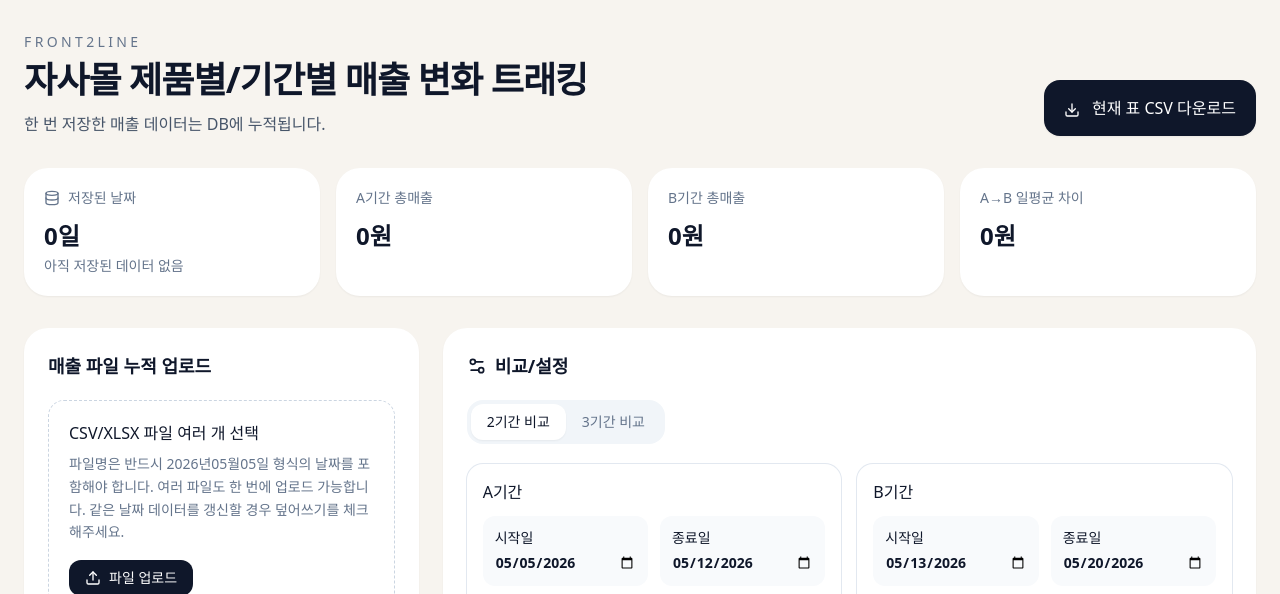
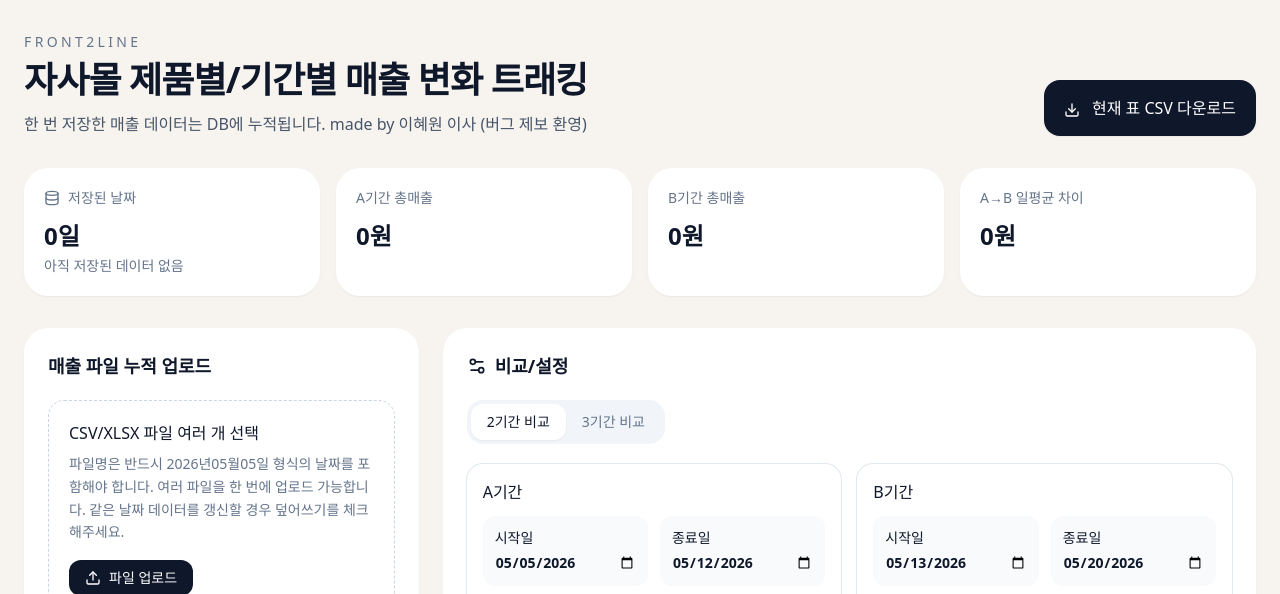
Before and after one commit to hwlee224/front2line-product, a Next.js app: page / in a window 1280 px wide. Shown: the top 594 px of the page. Built offline with nearby package versions, Linux system fonts and the light colour scheme; no server answers.

Commit message:
change upper message

```diff
--- a/app/page.tsx
+++ b/app/page.tsx
@@ -183,7 +183,7 @@ export default function Page() {
           <div>
             <p className="mb-2 text-sm tracking-[0.24em] text-slate-500">FRONT2LINE</p>
             <h1 className="text-4xl font-semibold tracking-tight">자사몰 제품별/기간별 매출 변화 트래킹</h1>
-            <p className="mt-3 max-w-2xl text-slate-600">한 번 저장한 매출 데이터는 DB에 누적됩니다.</p>
+            <p className="mt-3 max-w-2xl text-slate-600">한 번 저장한 매출 데이터는 DB에 누적됩니다. made by 이혜원 이사 (버그 제보 환영)</p>
           </div>
           <button onClick={downloadCsv} className="rounded-2xl bg-slate-900 px-5 py-4 text-white shadow-sm">
             <Download className="mr-2 inline h-4 w-4" /> 현재 표 CSV 다운로드
@@ -215,7 +215,7 @@ export default function Page() {
             <h2 className="mb-5 text-lg font-semibold">매출 파일 누적 업로드</h2>
             <label className="block cursor-pointer rounded-2xl border border-dashed border-slate-300 p-5 hover:bg-slate-50">
               <p className="font-medium">CSV/XLSX 파일 여러 개 선택</p>
-              <p className="mt-2 text-sm leading-relaxed text-slate-500">파일명은 반드시 2026년05월05일 형식의 날짜를 포함해야 합니다. 여러 파일도 한 번에 업로드 가능합니다. 같은 날짜 데이터를 갱신할 경우 덮어쓰기를 체크해주세요.</p>
+              <p className="mt-2 text-sm leading-relaxed text-slate-500">파일명은 반드시 2026년05월05일 형식의 날짜를 포함해야 합니다. 여러 파일을 한 번에 업로드 가능합니다. 같은 날짜 데이터를 갱신할 경우 덮어쓰기를 체크해주세요.</p>
               <div className="mt-4 inline-flex items-center rounded-xl bg-slate-900 px-4 py-2 text-sm font-medium text-white">
                 <Upload className="mr-2 h-4 w-4" /> {isUploading ? "업로드 중..." : "파일 업로드"}
               </div>
```
